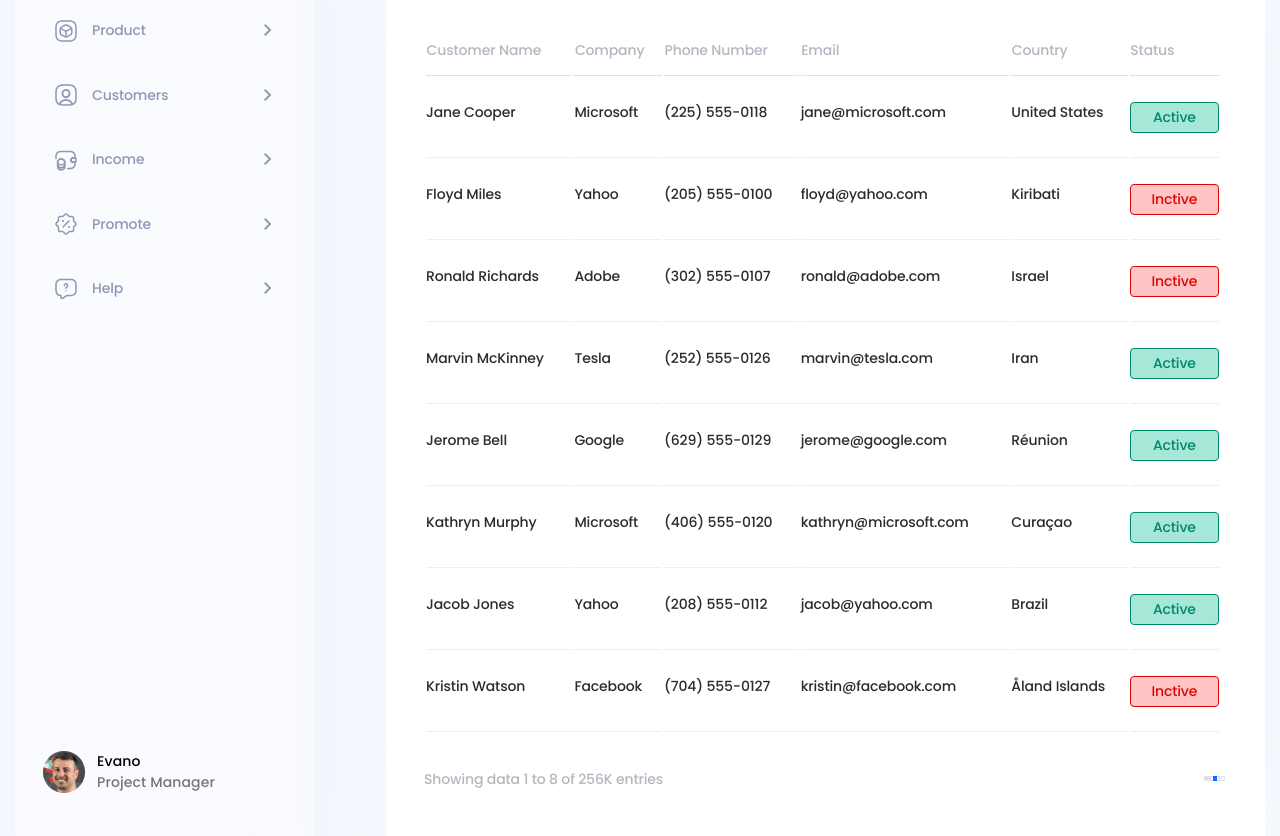
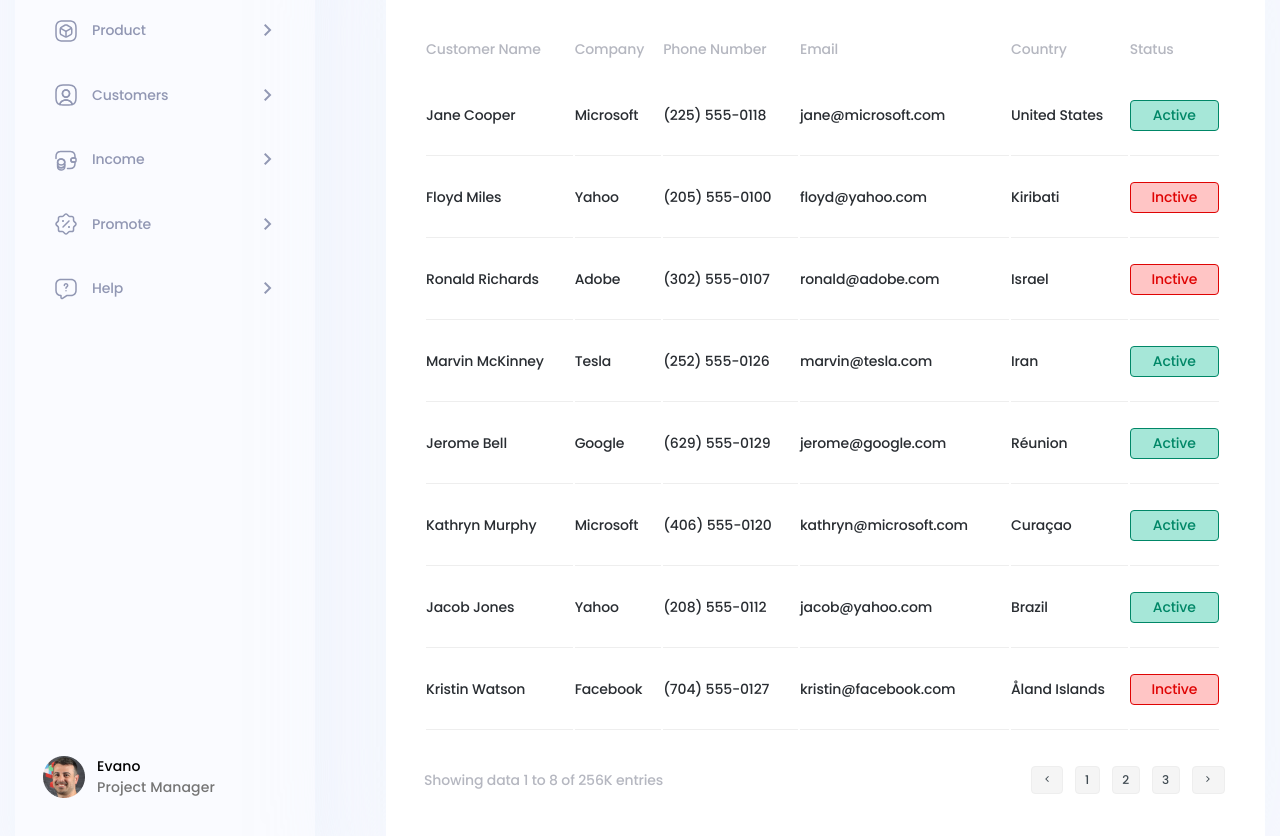
Before and after one commit to analebyodkina/dasboard-example, a plain HTML site: page build/index.html in a window 1280 px wide. Shown: the part 222-1058 px from the top of the page. Drawn offline with nearby package versions, Linux system fonts and the light colour scheme.

Commit message:
styling pagination

```diff
--- a/build/index.html
+++ b/build/index.html
@@ -218,7 +218,8 @@
             </div>
 
         </header>
-        <table class="customers__table table">
+        <div class="table-responsive-lg">
+            <table class="customers__table table-hover">
             <tr class="table__head">
                 <th>Customer Name</th>
                 <th>Company</th>
@@ -294,13 +295,17 @@
                 <td><div class="customers__status _red">Inctive</div></td>
             </tr>
         </table>
+        </div>
+
         <footer class="customers__footer footer">
             <div class="footer__info">Showing data 1 to 8 of  256K entries</div>
             <div class="footer__pagination">
                 <nav aria-label="...">
                     <ul class="pagination">
                       <li class="page-item disabled">
-                        <a class="page-link">Previous</a>
+                        <a class="page-link"><span class="material-symbols-outlined">
+                            chevron_left
+                            </span></a>
                       </li>
                       <li class="page-item"><a class="page-link" href="#">1</a></li>
                       <li class="page-item active" aria-current="page">
@@ -308,7 +313,9 @@
                       </li>
                       <li class="page-item"><a class="page-link" href="#">3</a></li>
                       <li class="page-item">
-                        <a class="page-link" href="#">Next</a>
+                        <a class="page-link" href="#"><span class="material-symbols-outlined">
+                            chevron_right
+                            </span></a>
                       </li>
                     </ul>
                   </nav>
--- a/src/scss/base/_vars.scss
+++ b/src/scss/base/_vars.scss
@@ -5,6 +5,8 @@
 $color-white: #fff;
 $main-bg: #FAFBFF;
 $input-bg: #F9FBFF;
+$pagin-bg: #F5F5F5;
+$pagin-text: #404B52;
 $color-text: #292D32;
 $color-grey: #B5B7C0;
 $color-grey-light: #eee;
--- a/src/scss/blocks/_customers.scss
+++ b/src/scss/blocks/_customers.scss
@@ -68,7 +68,7 @@
     border-collapse: separate;
     text-align: left;
     padding: 0 44rem 0 38rem;
-    overflow-x: hidden;
+    overflow-x: scroll;
     position: relative;
     &::after {
       content: " ";
@@ -85,8 +85,6 @@
       @include text($ff, 14rem, inherit, 500, $color-grey);
       letter-spacing: -0.14px;
       padding-bottom: 14px;
-      //   border-bottom: 1px solid $color-grey-light;
-      //   border-width: 200%;
     }
     td {
       @include text($ff, 14rem, inherit, 500, $color-text);
@@ -119,14 +117,38 @@
     &__info {
       @include text($ff, 14rem, inherit, 500, $color-grey);
       letter-spacing: -0.14px;
-
     }
     &__pagination {
+      .pagination {
+        gap: 12px;
+      }
+
+      .page-item {
+        cursor: pointer;
+        display: flex;
+        align-items: center;
+        justify-content: center;
+        border-radius: 4px;
+        padding: 6px 10px;
+        border: 1px solid $color-grey-light;
+        background: $pagin-bg;
+        &.disabled {
+          padding: 6px 9px;
+        }
+        a {
+          @include text($ff, 12rem, 100%, 500, $pagin-text);
+          letter-spacing: -0.12px;
+          padding: 0;
+          border: none;
+          background: transparent;
+        }
+      }
+      .material-symbols-outlined {
+        font-size: 12px;
+        color: $pagin-text;
+      }
     }
-    // .pagination {
-    // }
-    // .page-item {
-    // }
+
     // .disabled {
     // }
     // .page-link {
```
Also changed, not shown: src/html/blocks/customers.html (+10 -3 lines), build/css/main.css.
